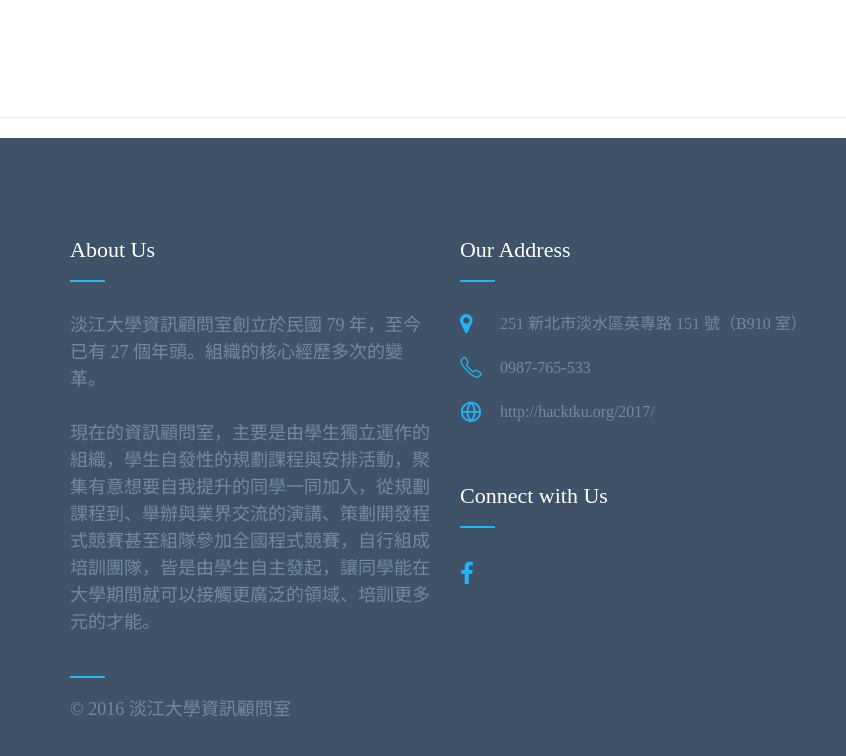
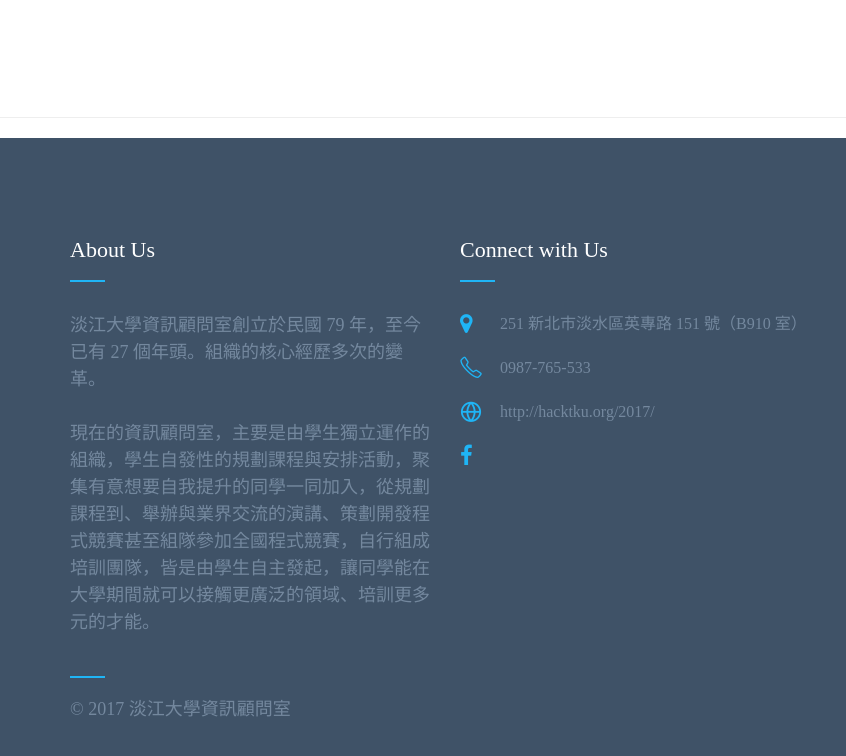
Before and after one commit to tkuaiic/hacktku-2017, a plain HTML site: page index.html in a window 1280 px wide. Shown: the part 4207-4963 px from the top of the page, 0-846 px from the left. Drawn offline with Linux system fonts and the light colour scheme; some packages are replaced by stand-ins of ours; no server answers; files whose address does not match are found by name; a web font is replaced by a local one.

Commit message:
Update index.html

```diff
--- a/index.html
+++ b/index.html
@@ -621,21 +621,24 @@
 					<h3 class="section-title">About Us</h3>
 					<p style="color: #74889e;">淡江大學資訊顧問室創立於民國 79 年，至今已有 27 個年頭。組織的核心經歷多次的變革。</p>
 					<p style="color: #74889e;">現在的資訊顧問室，主要是由學生獨立運作的組織，學生自發性的規劃課程與安排活動，聚集有意想要自我提升的同學一同加入，從規劃課程到、舉辦與業界交流的演講、策劃開發程式競賽甚至組隊參加全國程式競賽，自行組成培訓團隊，皆是由學生自主發起，讓同學能在大學期間就可以接觸更廣泛的領域、培訓更多元的才能。</p>
-					<p style="color: #74889e;" class="copy-right">&copy; 2016 淡江大學資訊顧問室 </p>
+					<p style="color: #74889e;" class="copy-right">&copy; 2017 淡江大學資訊顧問室 </p>
 				</div>
 
 				<div class="col-md-4 to-animate">
-					<h3 class="section-title">Our Address</h3>
+					<h3 class="section-title">Connect with Us</h3>
 					<ul class="contact-info">
 						<li><i class="icon-map-marker"></i>251 新北市淡水區英專路 151 號（B910 室）</li>
 						<li><i class="icon-phone"></i>0987-765-533</li>
 						<!--<li><i class="icon-envelope"></i><a href="#">info@yoursite.com</a></li>-->
 						<li><i class="icon-globe2"></i><a href="http://hacktku.org/2017/">http://hacktku.org/2017/</a></li>
+						<li><a href="https://www.facebook.com/hacktku/" target="_blank" class="facebook"><i class="icon-facebook"></i></a></li>
 					</ul>
+					<!--
 					<h3 class="section-title">Connect with Us</h3>
 					<ul class="social-media">
 						<li><a href="https://www.facebook.com/hacktku/" target="_blank" class="facebook"><i class="icon-facebook"></i></a></li>
 					</ul>
+					-->
 				</div>
 
 				<div class="col-md-4 to-animate">
```
